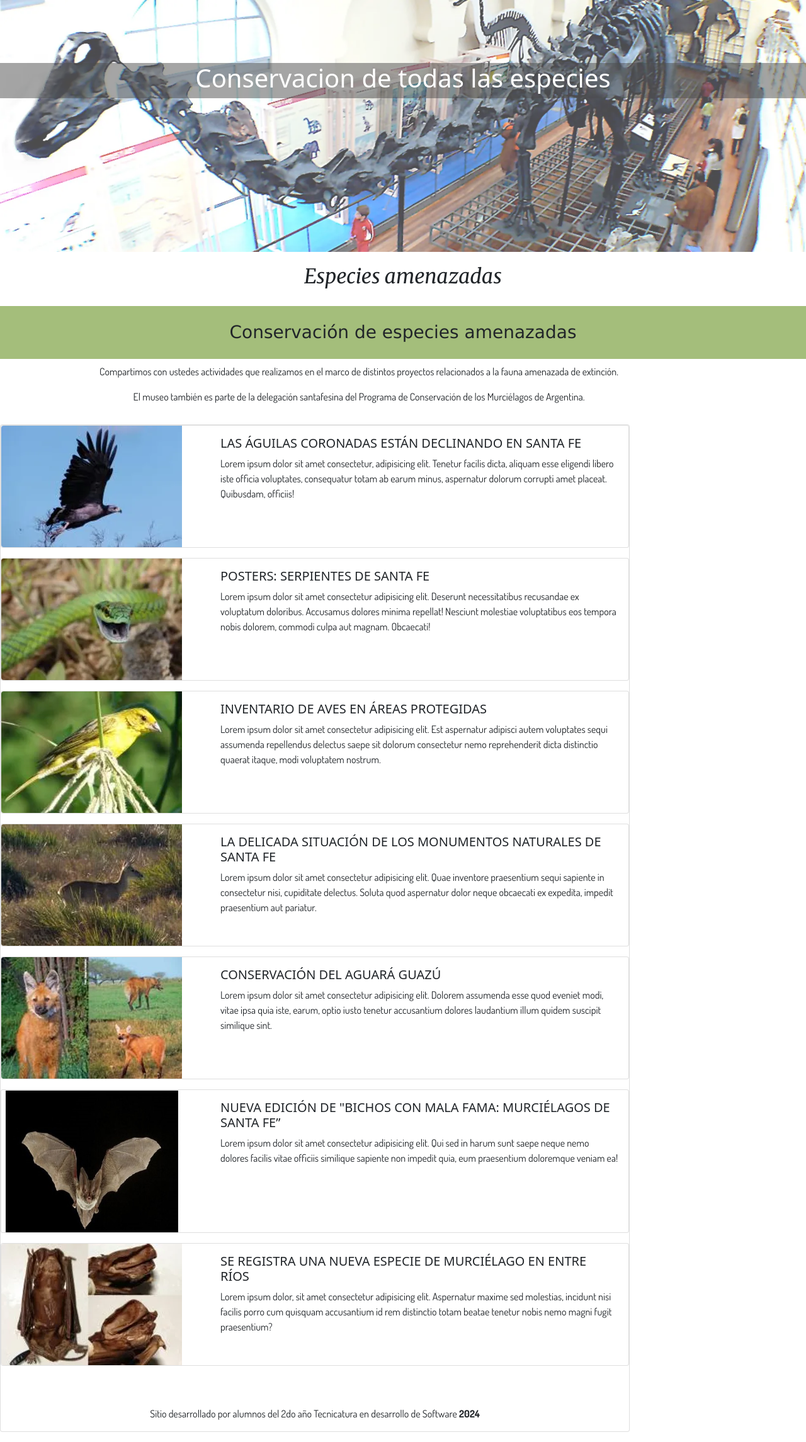
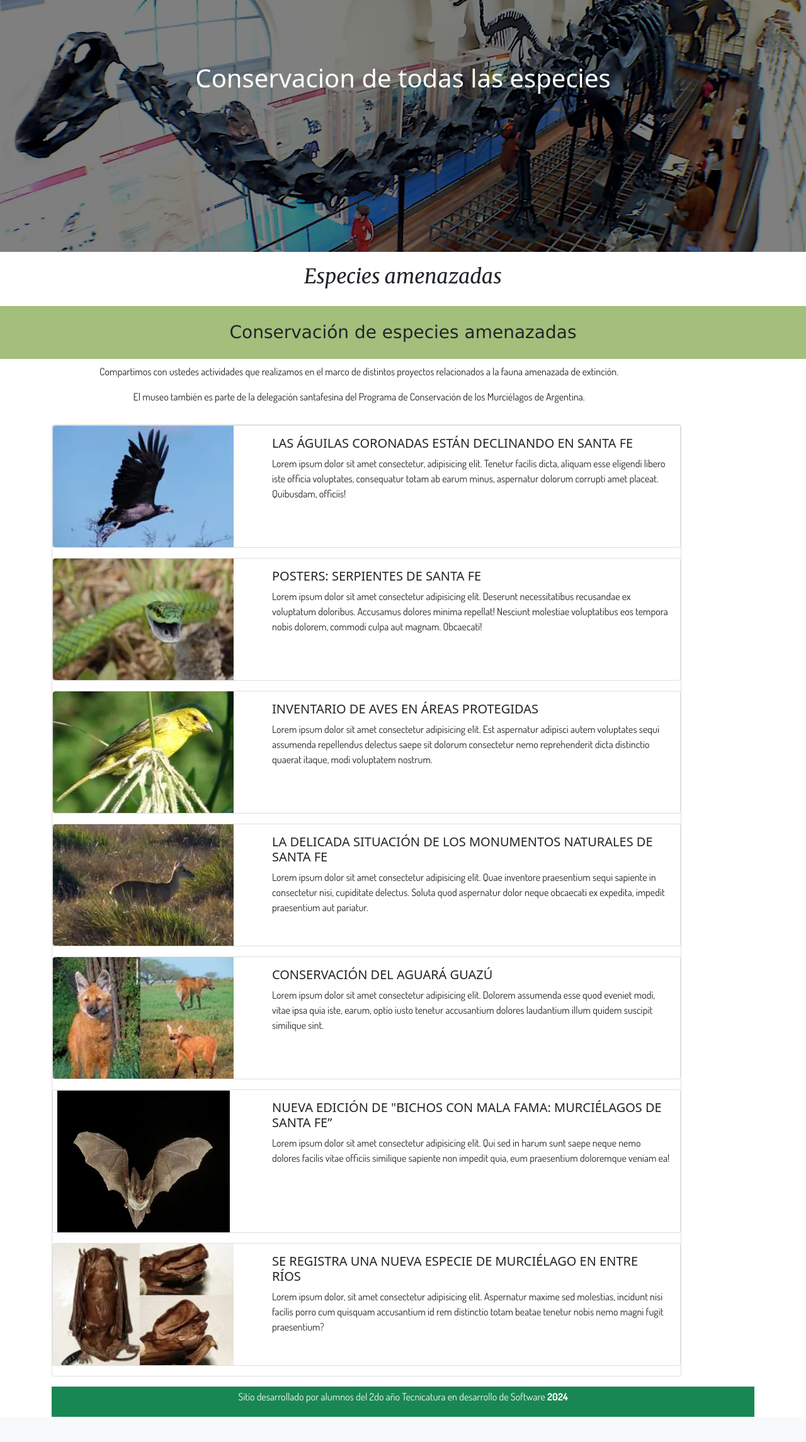
Before and after one commit to ianucraniano/Proyecto2023, a PHP site: page /conservacion.php in a window 1280 px wide. Shown: the part 57-2347 px from the top of the page at 63% size. After the commit the page ends 2307 px from the top, so only its background shows below. Run offline with PHP 8.4, Linux system fonts and the light colour scheme; some web fonts are replaced.

Commit message:
Nuevos cambios en nueva rama

```diff
--- a/colecciones.php
+++ b/colecciones.php
@@ -83,7 +83,7 @@ include("header.php");
 
         <a class="btn" href="listado.php">Listado de especies</a>
      <!--col-12 col-sm-6 col-md-4 col-lg-4 mb-4-->
-<section>
+<section class="container">
 <div class="row p-3">
   <div class="col-3 col-12 col-sm-6 col-md-4 col-lg-3 mb-4">
     <div class="">
--- a/conservacion.php
+++ b/conservacion.php
@@ -36,12 +36,12 @@ include("header.php");
 
 }
 .imagen{
-  background-image: url(./imagenes/museo.webp);
+  background-image: linear-gradient(rgba(0, 0, 0, 0.5), rgba(0, 0, 0, 0.5)), url("./imagenes/museo.webp");
   background-size: 100%;
   background-repeat: no-repeat;
   background-cover: cover;
   height: 400px;
-  opacity: 0.7;
+
 }
 p{
   font-family: "Dosis", sans-serif;
@@ -53,7 +53,7 @@ p{
   display: flex;
   justify-content: center;
   text-align: center;
-  background-color: rgba(0,0,0,0.50);
+
 position: relative;
 top: 100px;
 }
@@ -87,6 +87,7 @@ top: 100px;
   El museo también es parte de la delegación santafesina del Programa de Conservación de los Murciélagos de Argentina.</p>
 </div>
 <pre></pre>
+<div class="container">
 <div class="card mb-3 " style="max-width: 1000px;">
 <div class="card mb-3  " style="max-width: 1000px;">
   <div class="row g-0 ">
@@ -199,11 +200,11 @@ SE REGISTRA UNA NUEVA ESPECIE DE MURCIÉLAGO EN ENTRE RÍOS</h5>
         <p class="card-text">
        Lorem ipsum dolor, sit amet consectetur adipisicing elit. Aspernatur maxime sed molestias, incidunt nisi facilis porro cum quisquam accusantium id rem distinctio totam beatae tenetur nobis nemo magni fugit praesentium? </p>
 
-      </div>
-    </div>
-  </div>
+       </div>
+     </div>
+   </div>
+ </div>
 </div>
-
 
 
 <?php
--- a/footer.php
+++ b/footer.php
@@ -1,6 +1,6 @@
-<footer>
+<footer class="p-1 bg-success bg-subtle">
        <!-- Pie de Página -->
-      <div class="pie pt-5 ">
-      <p class="text-center">Sitio desarrollado por alumnos del 2do año Tecnicatura en desarrollo de Software <strong>2024</strong></p>
+      <div class="text-center">
+      <p class="text-light">Sitio desarrollado por alumnos del 2do año Tecnicatura en desarrollo de Software <strong>2024</strong></p>
       </div>
 </footer>
```
Also changed, not shown: index.php (+4 -4 lines), login.php (indentation only).
